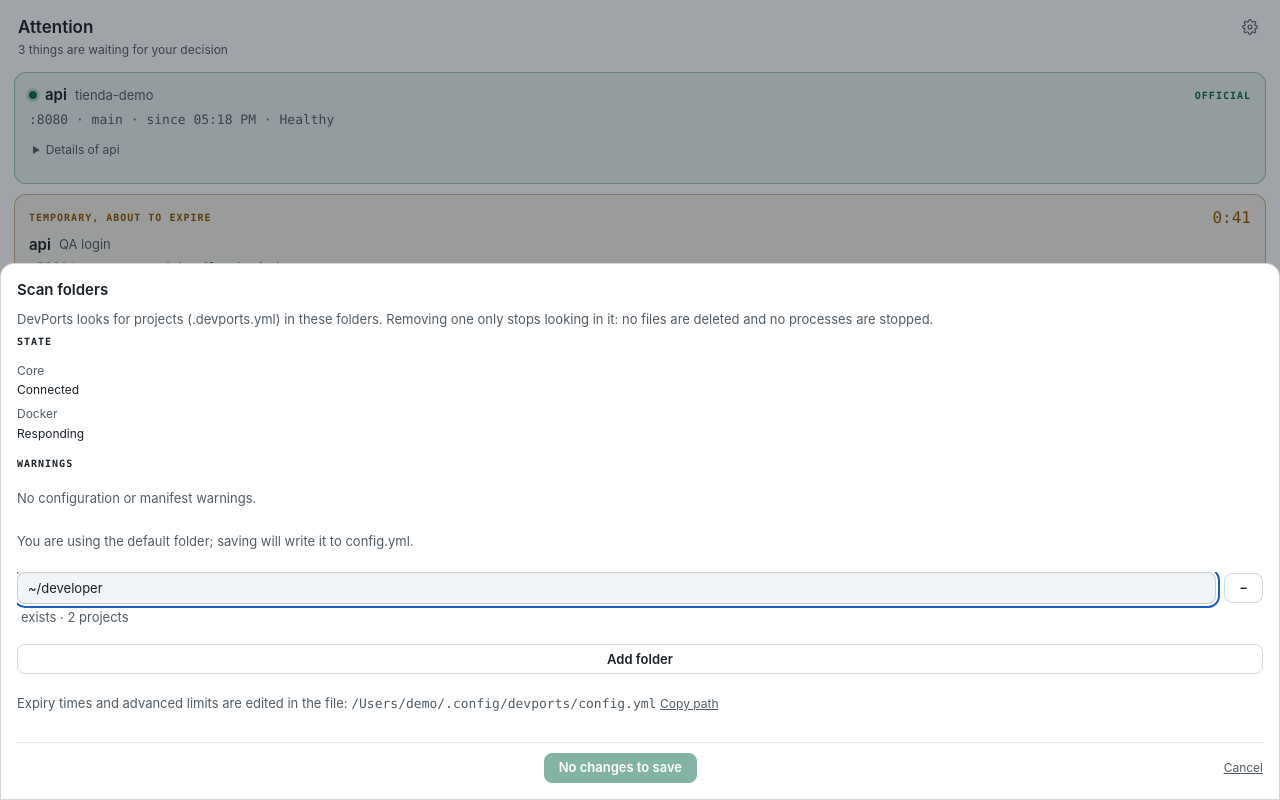
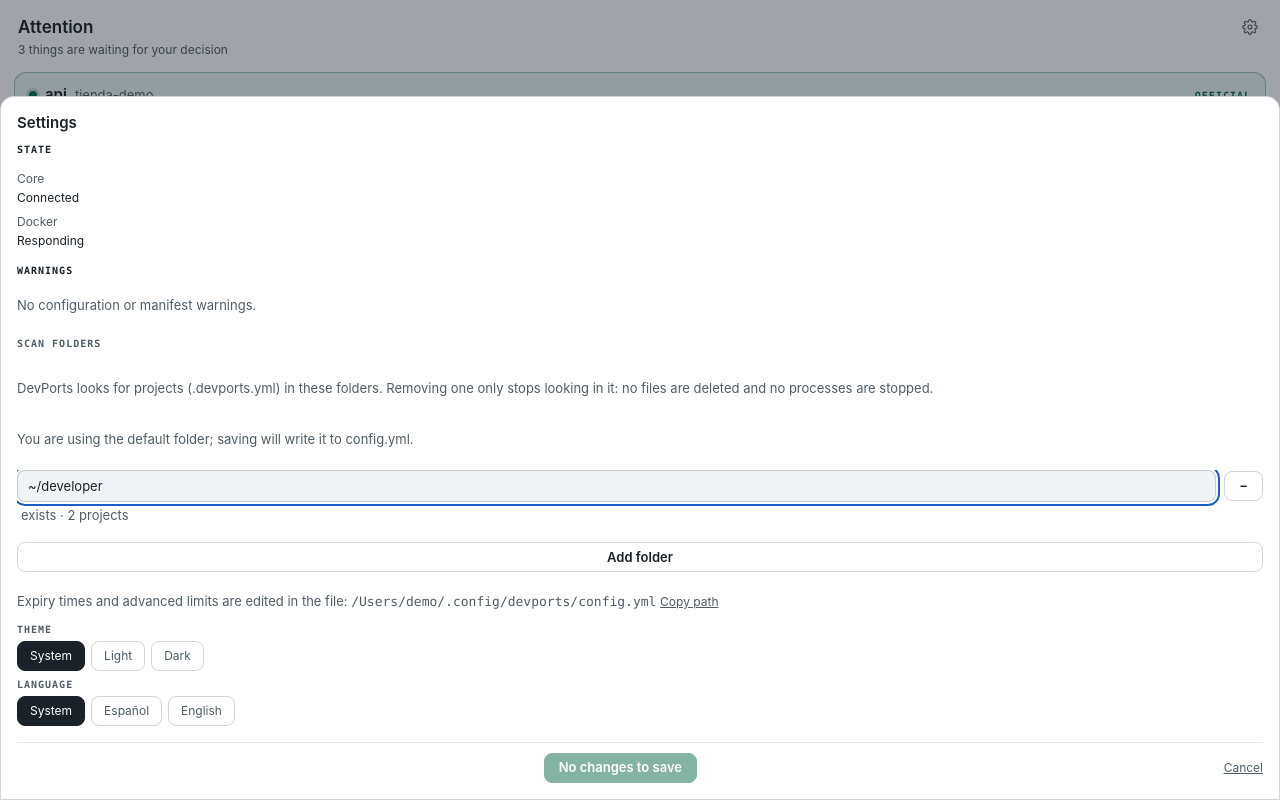
Before and after one commit to dcardenasl/DevPorts, a React (Vite) app in the folder ui/: page / in a window 1280 px wide. Both pictures are taken after a click on the button "Settings". Built offline with nearby package versions, Linux system fonts and the light colour scheme.

Commit message:
feat(ui): add appearance and language to settings

```diff
--- a/ui/src/App.tsx
+++ b/ui/src/App.tsx
@@ -10,7 +10,15 @@ import { SettingsSheet } from "./SettingsSheet";
 import { IgnoreConfirm, IgnoredList } from "./IgnoreSheets";
 import { consumersDraft } from "./consumers";
 import { revealed, type ProjectFolds } from "./projectFolds";
-import { useConnection, useNow, useOperations, usePanelStore, useToast } from "./hooks";
+import { appTheme } from "./boot";
+import {
+  useConnection,
+  useNow,
+  useOperations,
+  usePanelStore,
+  usePreferences,
+  useToast,
+} from "./hooks";
 import {
   BellIcon,
   CheckIcon,
@@ -87,14 +95,19 @@ export function App({
 }: {
   initialLanguage?: LanguagePreference;
 }): ReactElement {
+  const [language, setLanguage] = useState(initialLanguage);
   return (
-    <I18nProvider preference={initialLanguage}>
-      <Panel />
+    <I18nProvider preference={language}>
+      <Panel onLanguage={setLanguage} />
     </I18nProvider>
   );
 }
 
-function Panel(): ReactElement {
+function Panel({
+  onLanguage,
+}: {
+  onLanguage: (language: LanguagePreference) => void;
+}): ReactElement {
   const { text } = useI18n();
   const {
     api,
@@ -105,6 +118,7 @@ function Panel(): ReactElement {
     missingDraft,
   } = useConnection();
   const now = useNow();
+  const preferences = usePreferences(api, appTheme, onLanguage);
   const [highlight, setHighlight] = useState<string>();
   const [dialog, setDialog] = useState<DialogRequest>();
   const [ignoreRequest, setIgnoreRequest] = useState<IgnoreRequest>();
@@ -543,6 +557,9 @@ function Panel(): ReactElement {
               link={link}
               snapshot={snapshot}
               draft={settingsDraft}
+              preferences={preferences.preferences}
+              preferencesFailed={preferences.failed}
+              onPreferences={preferences.change}
               returnFocusTo={draftInvoker}
               onCopy={actions.copy}
               onClose={() => {
--- /dev/null
+++ b/ui/src/PreferencesSection.tsx
@@ -0,0 +1,89 @@
+import { type ReactElement } from "react";
+
+import { useI18n } from "./i18n/provider";
+import type { LanguagePreference, Preferences, ThemePreference } from "./types";
+
+const THEMES: readonly ThemePreference[] = ["system", "light", "dark"];
+const LANGUAGES: readonly LanguagePreference[] = ["system", "es", "en"];
+
+/** One group of native radio buttons: the browser gives the arrow keys and the semantics. */
+function Choice<T extends string>({
+  legend,
+  name,
+  values,
+  value,
+  label,
+  onChange,
+}: {
+  legend: string;
+  name: string;
+  values: readonly T[];
+  value: T;
+  label: (value: T) => string;
+  onChange: (value: T) => void;
+}): ReactElement {
+  return (
+    <fieldset className="choice">
+      <legend className="eyebrow soft">{legend}</legend>
+      <div className="choice-group">
+        {values.map((option) => (
+          <label key={option} className={option === value ? "segment on" : "segment"}>
+            <input
+              type="radio"
+              name={name}
+              value={option}
+              checked={option === value}
+              onChange={() => {
+                onChange(option);
+              }}
+            />
+            <span>{label(option)}</span>
+          </label>
+        ))}
+      </div>
+    </fieldset>
+  );
+}
+
+/** The appearance and language of the panel, applied as soon as one is chosen (ADR-040, ADR-041). */
+export function PreferencesSection({
+  preferences,
+  failed,
+  onChange,
+}: {
+  preferences: Preferences;
+  failed: boolean;
+  onChange: (next: Preferences) => void;
+}): ReactElement {
+  const { text } = useI18n();
+  const t = text.preferences;
+  return (
+    <section className="stack" aria-label={t.appearance}>
+      <Choice
+        legend={t.theme}
+        name="theme"
+        values={THEMES}
+        value={preferences.theme}
+        label={(value) => t.themes[value]}
+        onChange={(theme) => {
+          onChange({ ...preferences, theme });
+        }}
+      />
+      <Choice
+        legend={t.language}
+        name="language"
+        values={LANGUAGES}
+        value={preferences.language}
+        label={(value) => t.languages[value]}
+        onChange={(language) => {
+          onChange({ ...preferences, language });
+        }}
+      />
+      {failed && (
+        <p className="form-error" role="alert">
+          {t.saveFailed}
+        </p>
+      )}
+    </section>
+  );
+}
--- a/ui/src/SettingsSheet.tsx
+++ b/ui/src/SettingsSheet.tsx
@@ -7,7 +7,9 @@ import { Modal } from "./Modal";
 import { configuredRoots, rootsChanged, settingsFailure, settingsMessage } from "./settings";
 import { StatusDetails } from "./StatusStrip";
 import { useI18n } from "./i18n/provider";
+import { PreferencesSection } from "./PreferencesSection";
 import type {
+  Preferences,
   RootProblem,
   ScanFolders,
   ScanPreview,
@@ -26,6 +28,9 @@ export function SettingsSheet({
   link,
   snapshot,
   draft,
+  preferences,
+  preferencesFailed,
+  onPreferences,
   onClose,
   onCopy,
   onDraftChange,
@@ -35,6 +40,9 @@ export function SettingsSheet({
   link: Link;
   snapshot: Snapshot;
   draft: SettingsDraft;
+  preferences: Preferences;
+  preferencesFailed: boolean;
+  onPreferences: (next: Preferences) => void;
   onClose: () => void;
   onCopy: (value: string) => void;
   onDraftChange: (draft: SettingsDraft) => Promise<void>;
@@ -203,8 +211,8 @@ export function SettingsSheet({
 
   return (
     <Modal
-      title={reviewing ? t.reviewTitle : t.title}
-      description={reviewing ? t.reviewBody : t.description}
+      title={reviewing ? t.reviewTitle : t.sheetTitle}
+      {...(reviewing ? { description: t.reviewBody } : {})}
       bottom
       onCancel={onClose}
       returnFocusTo={returnFocusTo}
@@ -243,6 +251,8 @@ export function SettingsSheet({
 
       {!sent && folders !== undefined && !reviewing && (
         <div className="stack">
+          <h3 className="eyebrow soft">{t.title}</h3>
+          <p className="soft">{t.description}</p>
           {folders.fromDefaults && <p className="soft">{t.fromDefaults}</p>}
           <ul className="consumers" aria-label={t.title}>
             {draft.roots.map((root, index) => {
@@ -323,6 +333,14 @@ export function SettingsSheet({
             </button>
           </p>
         </div>
+      )}
+
+      {!reviewing && (
+        <PreferencesSection
+          preferences={preferences}
+          failed={preferencesFailed}
+          onChange={onPreferences}
+        />
       )}
 
       {reviewing && preview !== undefined && (
--- a/ui/src/hooks.ts
+++ b/ui/src/hooks.ts
@@ -4,7 +4,15 @@ import { useCallback, useEffect, useRef, useState } from "react";
 import { backend, type Backend } from "./api";
 import { Connector, RETRY_DELAYS_MS, browserTimers, type Link } from "./connection";
 import { draftTargetExists } from "./model";
-import type { OperationRequest, OperationView, PanelState, Snapshot } from "./types";
+import type { ThemeController } from "./theme";
+import type {
+  LanguagePreference,
+  OperationRequest,
+  OperationView,
+  PanelState,
+  Preferences,
+  Snapshot,
+} from "./types";
 
 /** Milliseconds since the epoch, refreshed every `everyMs`. */
 export function useNow(everyMs = 1000): number {
@@ -356,3 +364,75 @@ export function useOperations(
   );
   return { operations, start, retry };
 }
+
+const SYSTEM_PREFERENCES: Preferences = { theme: "system", language: "system" };
+
+/**
+ * The saved theme and language, applied the moment one is chosen and saved behind it.
+ * The shell already put them in the URL, so this only follows the saved value (they can
+ * differ in a browser) and the person's changes. A failed save puts back what was there;
+ * only the latest change's outcome counts, so a slow save never undoes a newer choice.
+ */
+export function usePreferences(
+  api: Backend | undefined,
+  theme: ThemeController,
+  onLanguage: (language: LanguagePreference) => void,
+): { preferences: Preferences; failed: boolean; change: (next: Preferences) => void } {
+  const [preferences, setPreferences] = useState(SYSTEM_PREFERENCES);
+  const [failed, setFailed] = useState(false);
+  const latest = useRef(0);
+  // The last value the core confirmed: what a failed save goes back to.
+  const confirmed = useRef(SYSTEM_PREFERENCES);
+  const onLanguageRef = useRef(onLanguage);
+  useEffect(() => {
+    onLanguageRef.current = onLanguage;
+  });
+
+  const apply = useCallback(
+    (next: Preferences) => {
+      setPreferences(next);
+      theme.set(next.theme);
+      onLanguageRef.current(next.language);
+    },
+    [theme],
+  );
+
+  useEffect(() => {
+    if (api === undefined) return;
+    let active = true;
+    api.preferences().then(
+      (saved) => {
+        if (!active || latest.current !== 0) return;
+        confirmed.current = saved;
+        apply(saved);
+      },
+      () => undefined,
+    );
+    return () => {
+      active = false;
+    };
+  }, [api, apply]);
+
+  const change = useCallback(
+    (next: Preferences) => {
+      if (api === undefined) return;
+      const mine = ++latest.current;
+      setFailed(false);
+      apply(next);
+      api.setPreferences(next).then(
+        (saved) => {
+          confirmed.current = saved;
+          if (mine === latest.current) apply(saved);
+        },
+        () => {
+          if (mine !== latest.current) return;
+          apply(confirmed.current);
+          setFailed(true);
+        },
+      );
+    },
+    [api, apply],
+  );
+
+  return { preferences, failed, change };
+}
--- a/ui/src/i18n/en.ts
+++ b/ui/src/i18n/en.ts
@@ -155,8 +155,17 @@ export const en: Catalog = {
     data: "data",
     docker: "docker",
   },
+  preferences: {
+    appearance: "Appearance",
+    theme: "Theme",
+    themes: { system: "System", light: "Light", dark: "Dark" },
+    language: "Language",
+    languages: { system: "System", es: "Español", en: "English" },
+    saveFailed: "It could not be saved. What was there is kept.",
+  },
   settings: {
     open: "Settings",
+    sheetTitle: "Settings",
     title: "Scan folders",
     description:
       "DevPorts looks for projects (.devports.yml) in these folders. Removing one only stops looking in it: no files are deleted and no processes are stopped.",
--- a/ui/src/i18n/es.ts
+++ b/ui/src/i18n/es.ts
@@ -170,8 +170,17 @@ export const es = {
     data: "datos",
     docker: "docker",
   },
+  preferences: {
+    appearance: "Apariencia",
+    theme: "Tema",
+    themes: { system: "Sistema", light: "Claro", dark: "Oscuro" },
+    language: "Idioma",
+    languages: { system: "Sistema", es: "Español", en: "English" },
+    saveFailed: "No se pudo guardar. Se mantiene lo que había.",
+  },
   settings: {
     open: "Configuración",
+    sheetTitle: "Configuración",
     title: "Carpetas de exploración",
     description:
       "DevPorts busca proyectos (.devports.yml) en estas carpetas. Quitar una solo deja de buscar en ella: no borra archivos ni detiene procesos.",
--- a/ui/src/styles.css
+++ b/ui/src/styles.css
@@ -465,6 +465,54 @@ button {
   border-color: var(--pill-bg);
 }
 
+.choice {
+  border: 0;
+  margin: 0;
+  padding: 0;
+  min-width: 0;
+}
+.choice legend {
+  padding: 0;
+  margin-bottom: 6px;
+}
+.choice-group {
+  display: flex;
+  flex-wrap: wrap;
+  gap: 6px;
+}
+.segment {
+  position: relative;
+  display: inline-flex;
+}
+.segment input {
+  position: absolute;
+  inset: 0;
+  width: 100%;
+  height: 100%;
+  margin: 0;
+  opacity: 0;
+  cursor: pointer;
+}
+.segment span {
+  display: inline-flex;
+  align-items: center;
+  min-height: 30px;
+  padding: 0 12px;
+  border: 1px solid var(--line-strong);
+  border-radius: 8px;
+  color: var(--text-soft);
+  font-size: 12px;
+}
+.segment.on span {
+  background: var(--pill-bg);
+  color: var(--pill-fg);
+  border-color: var(--pill-bg);
+}
+.segment input:focus-visible + span {
+  outline: 2px solid var(--blue);
+  outline-offset: 2px;
+}
+
 .log-row {
   display: grid;
   grid-template-columns: 42px 82px 1fr;
```
Also changed, not shown: 2 other files (tests, documents, lock files or other folders).
